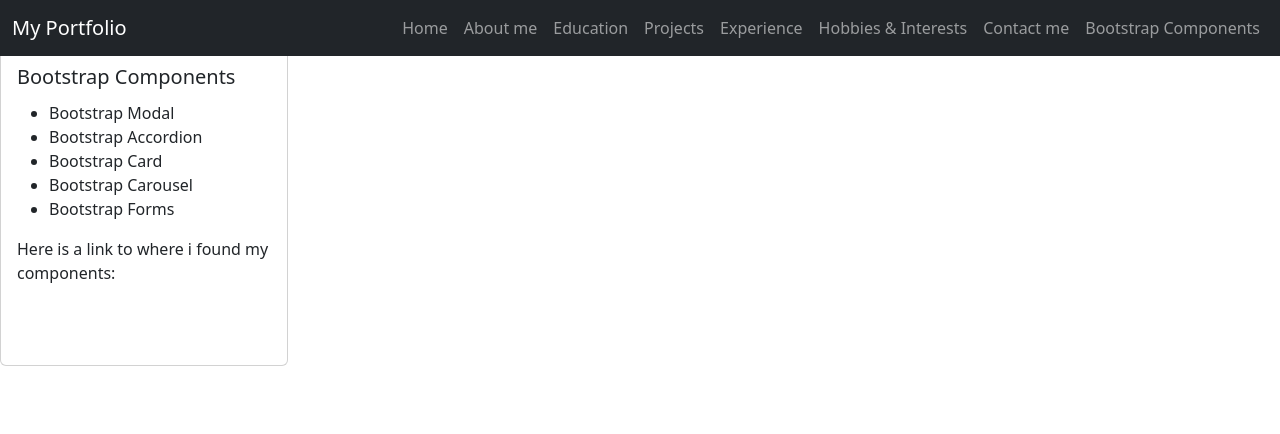
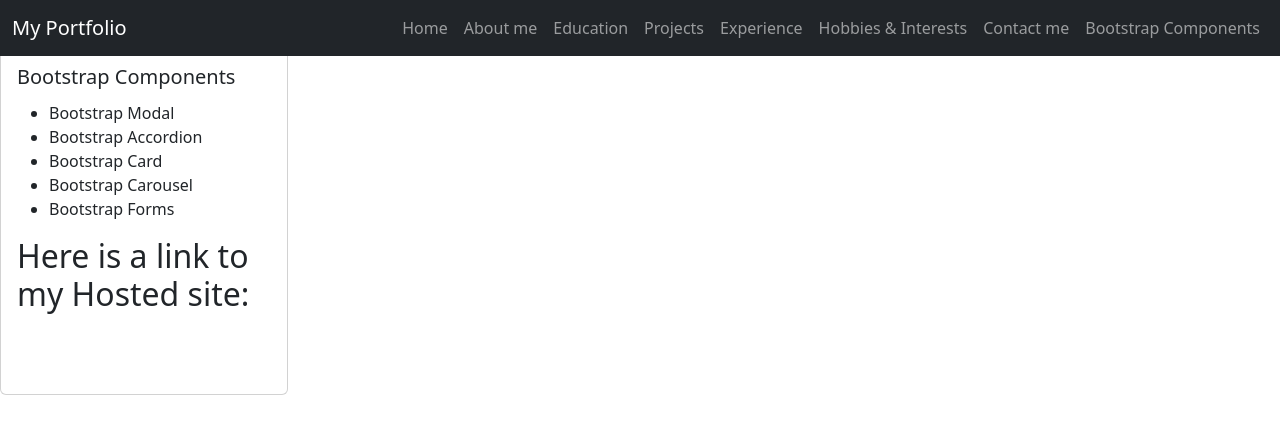
Before and after one commit to kellysinclair123/Visualisation_ca2, a plain HTML site: page bootstrap.html in a window 1280 px wide. Drawn offline with nearby package versions, Linux system fonts and the light colour scheme.

Commit message:
Pushing code
Pushing code

```diff
--- a/bootstrap.html
+++ b/bootstrap.html
@@ -52,7 +52,7 @@
     <li>Bootstrap Forms</li>
    </ul>
 
-   <p> Here is a link to where i found my components:</p>
+   <h2> Here is a link to my Hosted site:</h2>
    <p></p>
   </div>
 </div>
```
